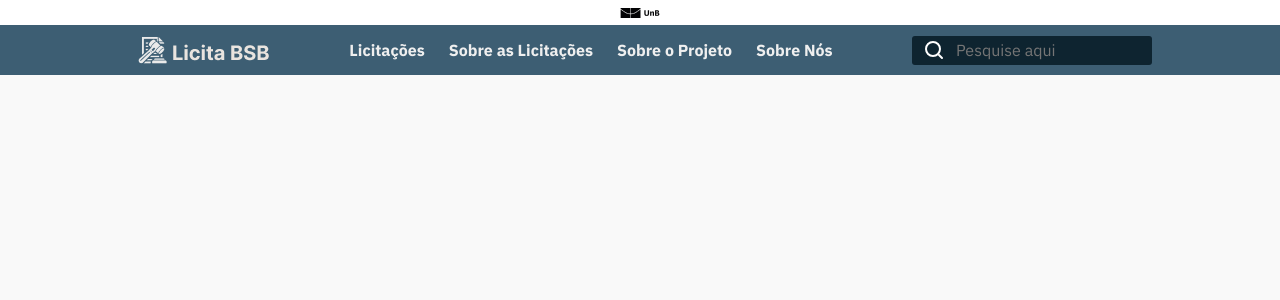
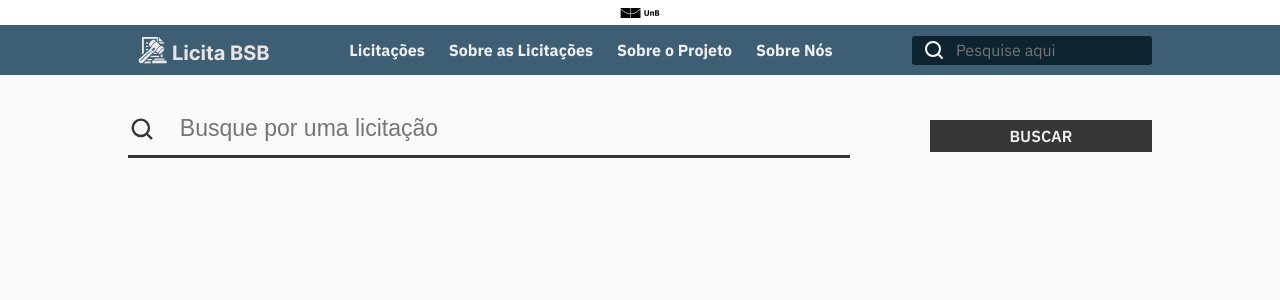
Before and after one commit to unb-mds/LicitaBSB-24.1, a React (Vite) app in the folder web/: page / in a window 1280 px wide. Shown: the top 300 px of the page. Built offline with nearby package versions, Linux system fonts and the light colour scheme.

Commit message:
feat: creating search field for landing page

```diff
--- a/web/src/components/header/index.jsx
+++ b/web/src/components/header/index.jsx
@@ -1,8 +1,10 @@
-import React from 'react'
-import logo from '../../../assets/logo.png'
-import unb from '../../../assets/unb.png'
-import styles from './style.module.css'
-import search from '../../../assets/Search.svg'
+import React from 'react';
+
+import logo from '../../../assets/logo.png';
+import unb from '../../../assets/unb.png';
+import search from '../../../assets/Search.svg';
+
+import styles from './style.module.css';
 
 const Header = () => {
   return (
@@ -28,7 +30,7 @@ const Header = () => {
         </ul>
         <div>
           <div className={styles.campoPesquisa}>
-            <img src={search} style={{color: 'white'}} alt="" />
+            <img src={search} alt="" />
             <input type="text" placeholder='Pesquise aqui' className={styles.textInput}/>
           </div>
         </div>
--- a/web/src/pages/landing/index.jsx
+++ b/web/src/pages/landing/index.jsx
@@ -1,5 +1,9 @@
-import React from 'react'
-import Header from '../../components/header'
+import React from 'react';
+import Header from '../../components/header';
+
+import search from '../../../assets/SearchDark.svg';
+
+import styles from './style.module.css';
 
 export default function Landing(){
   return (
@@ -7,7 +11,17 @@ export default function Landing(){
       <Header />
       <main>
         <div>
-
+          <div className={styles.campoPesquisaWrapper} >
+            <div className={styles.campoPesquisa}>
+              <img src={search} className={styles.searchIcon} alt="" />
+              <input type="text" placeholder='Busque por uma licitação' className={styles.inputStyle} />
+            </div>
+            <div>
+              <div>
+                <a href="" className={styles.botaoBuscar}>Buscar</a>
+              </div>
+            </div>
+          </div>
         </div>
       </main>
     </>
--- /dev/null
+++ b/web/src/pages/landing/style.module.css
@@ -0,0 +1,52 @@
+.campoPesquisaWrapper {
+  display: flex;
+  align-items: center;
+  justify-content: space-between;
+  width: 100%;
+  gap: 80px;
+  margin-top: 40px;
+}
+
+.campoPesquisa {
+  display: flex;
+  flex-direction: row;
+  align-items: center;
+  border-bottom: 3px solid var(--texto);
+  padding-bottom: 12px;
+  flex: 1;
+  gap: 24px;
+}
+
+.searchIcon {
+  width: 30px;
+}
+
+.inputStyle {
+  background-color: var(--background);
+  color: (--texto);
+  font-style: 'IBM Plex Sans';
+  font-weight: 400;
+  font-size: 23px;
+  border: none;
+  outline: none;
+  width: 100%;
+}
+
+.inputStyle:focus {
+  border: none;
+  outline: none;
+}
+
+.botaoBuscar {
+  display: flex;
+  align-items: center;
+  justify-content: center;
+  background-color: var(--texto);
+  text-decoration: none;
+  color: var(--brancoTexto);
+  font-family: 'IBM Plex Sans', sans-serif;
+  text-transform: uppercase;
+  font-weight: 600;
+  width: 222px;
+  height: 32px;
+}
--- a/web/src/styles/global.css
+++ b/web/src/styles/global.css
@@ -26,4 +26,5 @@ h1, h2, h3, h4, h5, h6 {
 
 main {
   padding-top: 75px;
+  margin: 0 128px;
 }
```
Also changed, not shown: web/assets/SearchDark.svg (added), web/src/pages/landing/style.css (deleted).
